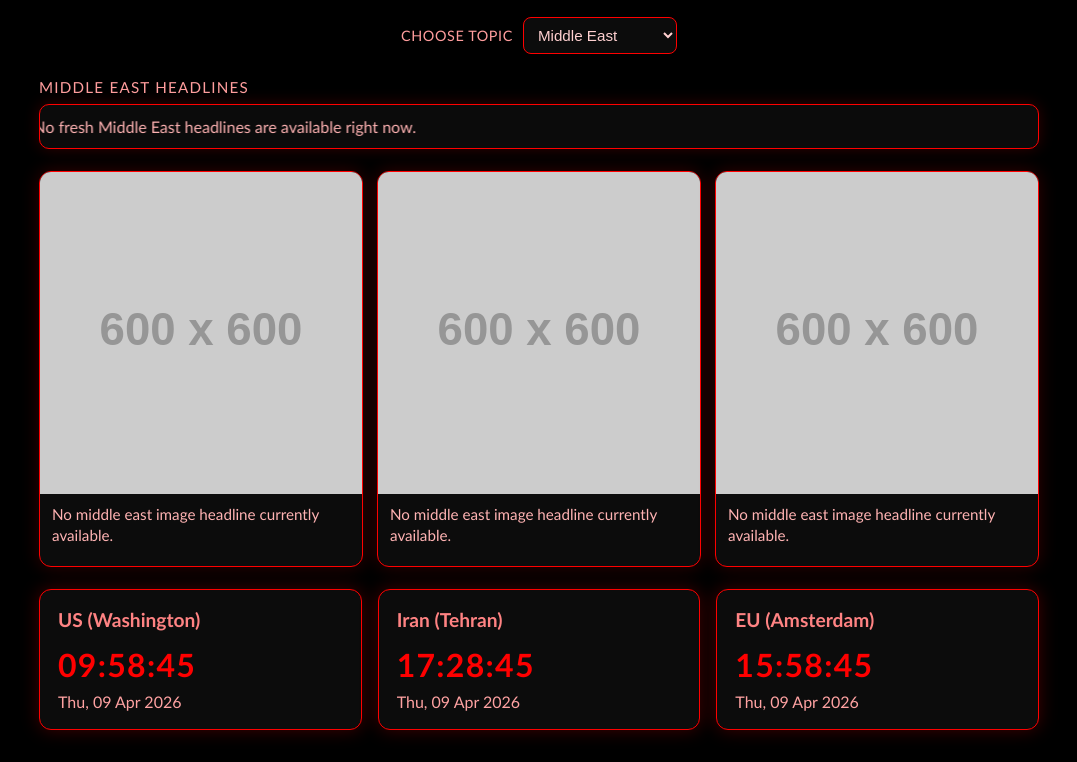
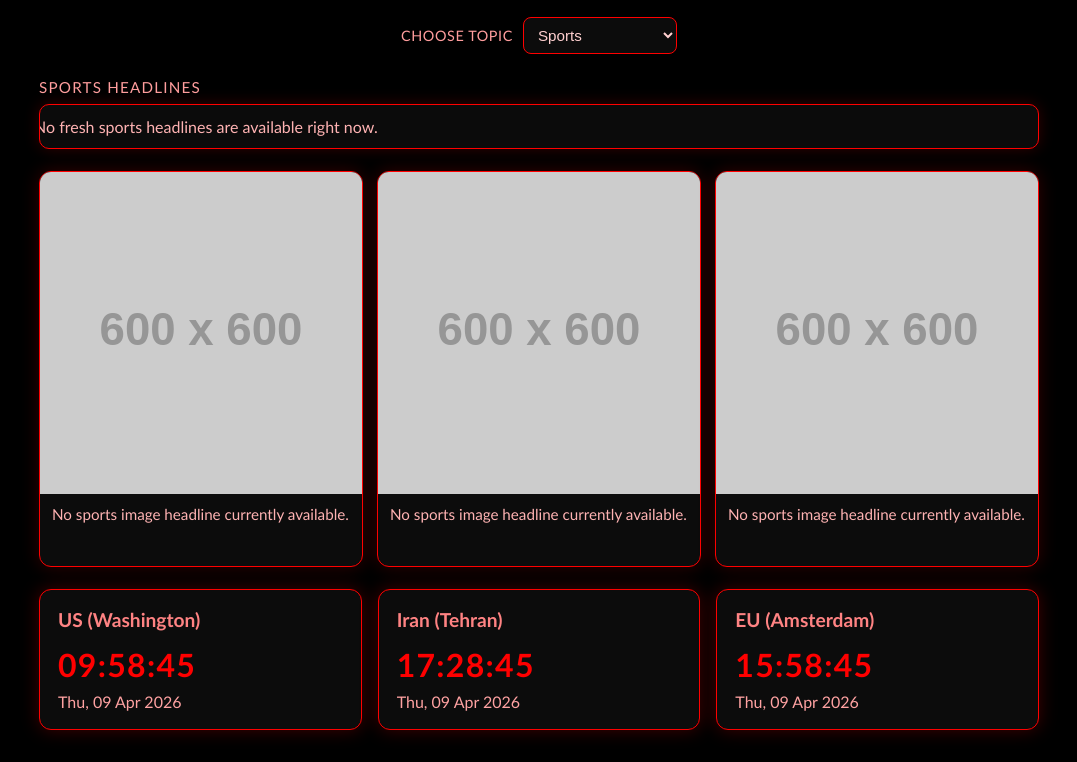
Before and after one commit to remmie75/TerraBase, a website: page Ticker Dasbhoard/src/index.html in a window 1280 px wide. Shown: the part 110-872 px from the top of the page, without its empty margins (101-1178 px from the left). Drawn offline with Linux system fonts and the light colour scheme; no server answers; placeholder pictures from the web are drawn by us.

Commit message:
changed topic

```diff
--- a/Ticker Dasbhoard/src/index.html
+++ b/Ticker Dasbhoard/src/index.html
@@ -14,6 +14,7 @@
         <section class="topic-selector" aria-label="Topic selector">
             <label for="topic-select">Choose topic</label>
             <select id="topic-select" name="topic">
+                <option value="sports" selected>Sports</option>
                 <option value="middle-east">Middle East</option>
                 <option value="energy">Energy Markets</option>
                 <option value="technology">Technology</option>
--- a/Ticker Dasbhoard/src/scripts/app.js
+++ b/Ticker Dasbhoard/src/scripts/app.js
@@ -24,6 +24,15 @@ const newsFeedUrls = [
 ];
 
 const topics = {
+    sports: {
+        name: "Sports",
+        subtitle: "Live sports headlines, scores, and major tournament updates",
+        tickerLabel: "Sports Headlines",
+        ariaLabel: "Sports headlines",
+        imageFallbackText: "Sports",
+        emptyText: "No fresh sports headlines are available right now.",
+        keywords: ["sports", "football", "soccer", "nba", "nfl", "mlb", "tennis", "formula 1", "olympics", "cricket"]
+    },
     "middle-east": {
         name: "Middle East",
         subtitle: "Live geopolitical and security headlines from the region",
@@ -73,7 +82,7 @@ const topics = {
 
 let syncedUtcMs = Date.now();
 let syncAtClientMs = Date.now();
-let activeTopicKey = "middle-east";
+let activeTopicKey = "sports";
 
 async function fetchInternetUtcMs() {
     const primaryUrl = "https://worldtimeapi.org/api/timezone/Etc/UTC";
@@ -267,7 +276,7 @@ async function fetchHeadlinesFromFeed(feedUrl) {
 }
 
 async function refreshHeadlinesTicker() {
-    const topic = topics[activeTopicKey] || topics["middle-east"];
+    const topic = topics[activeTopicKey] || topics.sports;
 
     try {
         const feedResults = await Promise.all(newsFeedUrls.map((feedUrl) => fetchHeadlinesFromFeed(feedUrl)));
```
